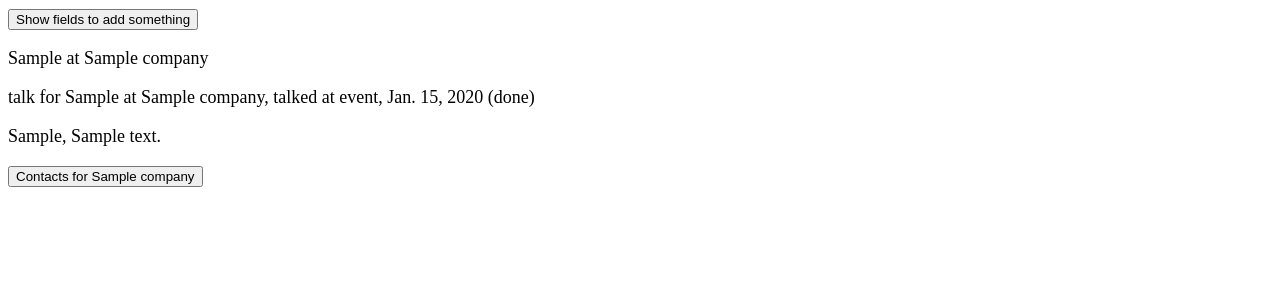
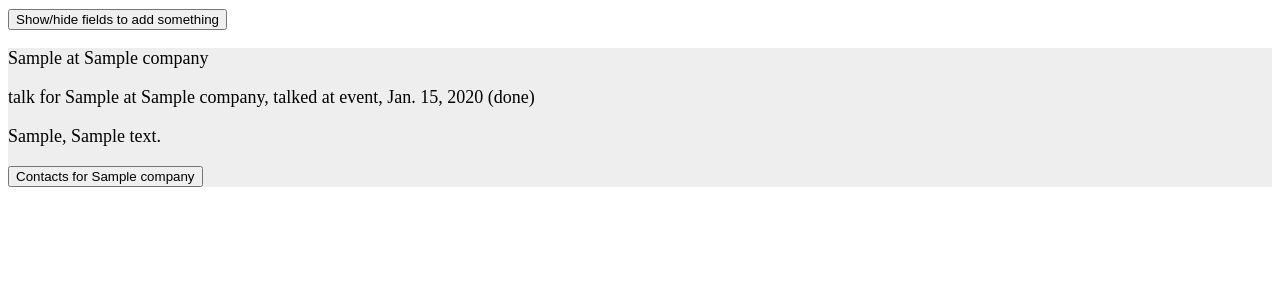
Before and after one commit to mengsarah/jobapps, a Django app: page /tracker/ in a window 1280 px wide. Shown: the top 300 px of the page. Run offline with Django 3.2, Linux system fonts and the light colour scheme; tables that the repository leaves empty hold one stand-in row (values such as "Sample post"); some libraries are stand-ins or nearby versions.

Commit message:
minor updates for display

```diff
--- a/tracker/static/tracker/style.css
+++ b/tracker/static/tracker/style.css
@@ -9,3 +9,11 @@ label {
 .collapsible {
     display: none;
 }
+
+.bg-gray {
+    background-color: #ccc;
+}
+
+.bg-gray-light {
+    background-color: #eee;
+}
--- a/tracker/templates/tracker/index.html
+++ b/tracker/templates/tracker/index.html
@@ -11,7 +11,7 @@
 </head>
 <body>
 <section>
-    <button class="collapsible-toggle">Show fields to add something</button>
+    <button class="collapsible-toggle">Show/hide fields to add something</button>
     <div class="collapsible">
         {% for form in forms %}
         <form method="POST" action="{% url 'tracker:add_new' %}">
```
